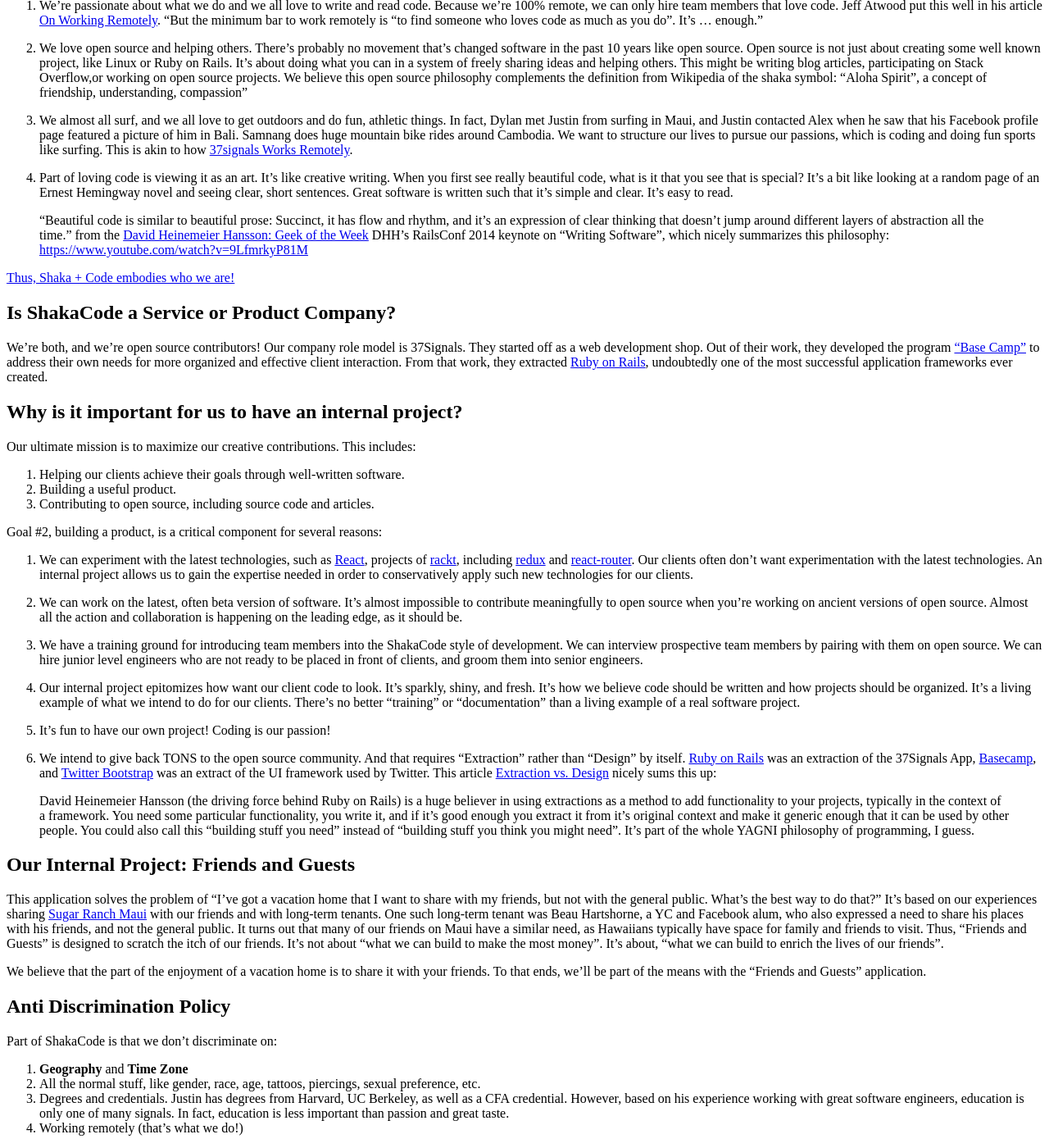
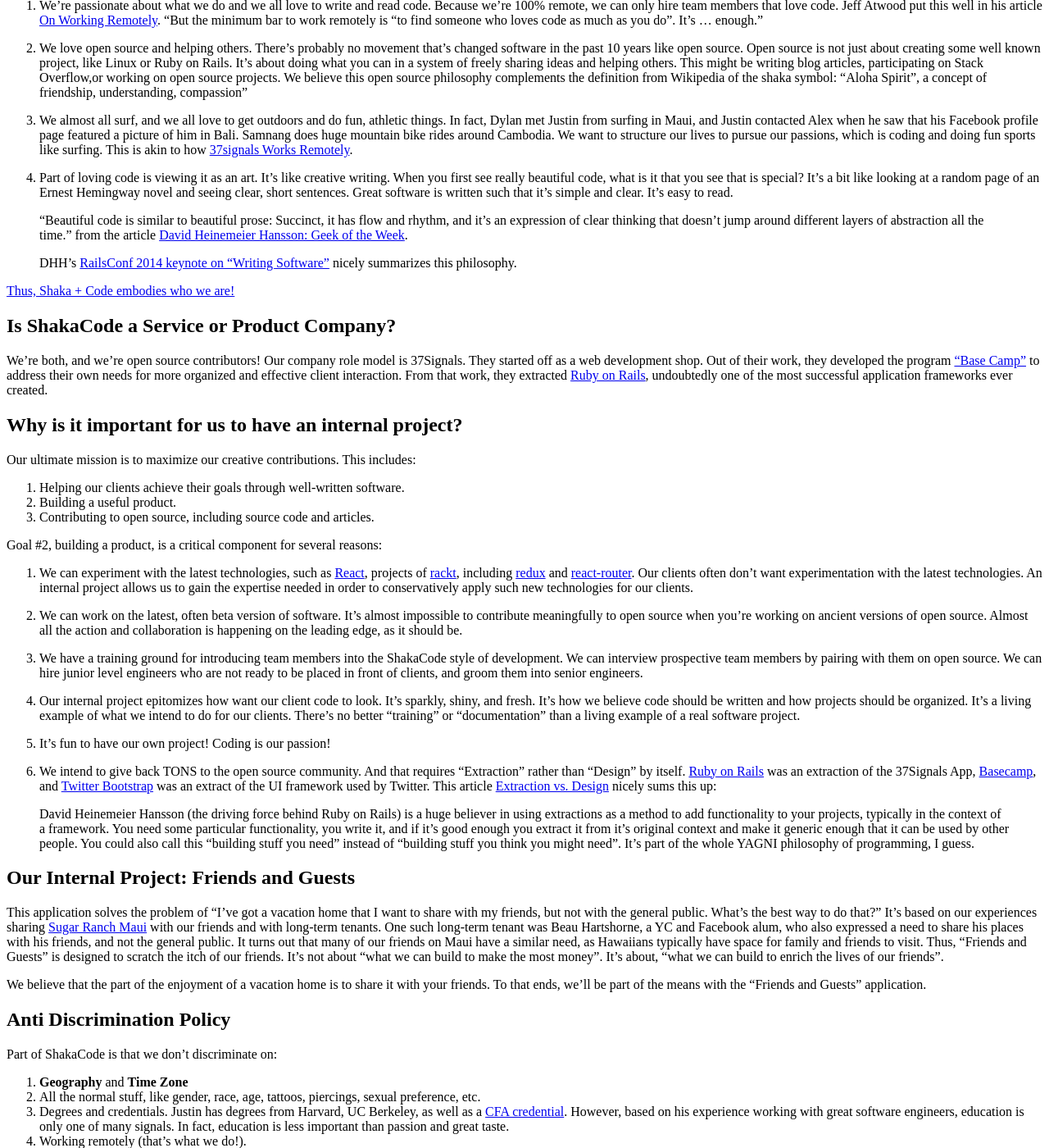
Before and after one commit to shakacode/shakacode-website, a Jekyll site: the page built from _posts/2015-09-17-who-is-shaka-code.markdown, in a window 1280 px wide and 1400 px high, scrolled down 1328 px. Shown: the whole window at 82% size. Built offline with Jekyll 4.4.1, drawn with Linux system fonts in a browser that asks for light colours; nearby versions of some CDN libraries; a script that is not in the unit is left out.

Commit message:
Update 2015-09-17-who-is-shaka-code.markdown

```diff
--- a/_posts/2015-09-17-who-is-shaka-code.markdown
+++ b/_posts/2015-09-17-who-is-shaka-code.markdown
@@ -41,8 +41,9 @@
 
 4. Part of loving code is viewing it as an art. It's like creative writing. When you first see really beautiful code, what is it that you see that is special? It's a bit like looking at a random page of an Ernest Hemingway novel and seeing clear, short sentences. Great software is written such that it's simple and clear. It's easy to read.
 
->“Beautiful code is similar to beautiful prose: Succinct, it has flow and rhythm, and it’s an expression of clear thinking that doesn’t jump around different layers of abstraction all the time.” from the [David Heinemeier Hansson: Geek of the Week](https://www.simple-talk.com/opinion/geek-of-the-week/david-heinemeier-hansson-geek-of-the-week/)
-DHH's RailsConf 2014 keynote on "Writing Software", which nicely summarizes this philosophy: [https://www.youtube.com/watch?v=9LfmrkyP81M](https://www.youtube.com/watch?v=9LfmrkyP81M)
+>“Beautiful code is similar to beautiful prose: Succinct, it has flow and rhythm, and it’s an expression of clear thinking that doesn’t jump around different layers of abstraction all the time.” from the article [David Heinemeier Hansson: Geek of the Week](https://www.simple-talk.com/opinion/geek-of-the-week/david-heinemeier-hansson-geek-of-the-week/).
+
+> DHH's [RailsConf 2014 keynote on "Writing Software"](https://www.youtube.com/watch?v=9LfmrkyP81M) nicely summarizes this philosophy.
 
 [Thus, Shaka + Code embodies who we are!](http://www.dish.com/dig/sports/why-one-of-the-best-athletes-in-the-world-refuses-to-compete/)
 
@@ -86,8 +87,8 @@
 
 1. **Geography** and **Time Zone**
 2. All the normal stuff, like gender, race, age, tattoos, piercings, sexual preference, etc.
-3. Degrees and credentials. Justin has degrees from Harvard, UC Berkeley, as well as a CFA credential. However, based on his experience working with great software engineers, education is only one of many signals. In fact, education is less important than passion and great taste.
-4. Working remotely (that's what we do!)
+3. Degrees and credentials. Justin has degrees from Harvard, UC Berkeley, as well as a [CFA credential](https://www.cfainstitute.org/programs/cfaprogram/Pages/index.aspx?WPID=Programs&PageName=Homepage). However, based on his experience working with great software engineers, education is only one of many signals. In fact, education is less important than passion and great taste.
+4. Working remotely (that's what we do!).
 
 We do discriminate against:
 
```
